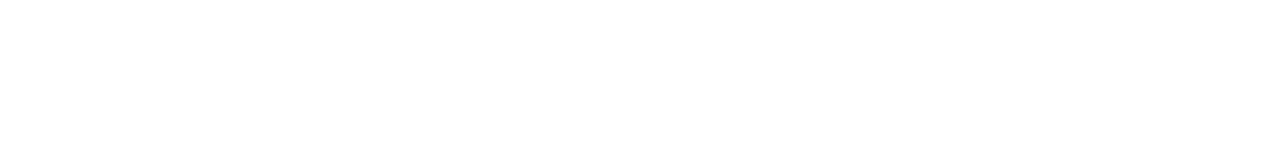
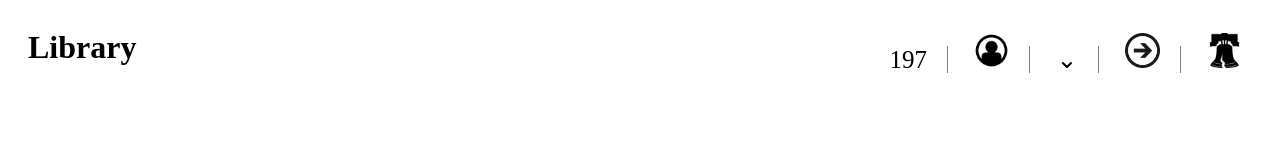
Before and after one commit to zmarston/treehouse, a plain HTML site: page index.html in a window 1280 px wide. Drawn offline with Linux system fonts and the light colour scheme.

Commit message:
add nav bar

```diff
--- a/css/styles.css
+++ b/css/styles.css
@@ -0,0 +1,37 @@
+.top {
+  overflow: auto;
+  margin-left: 20px;
+  margin-right: 20px;
+}
+
+.top h1 {
+  float: left;
+}
+
+nav img {
+  width: 35px;
+}
+nav {
+  font-size: 25px;
+  float: right;
+}
+
+nav li {
+  display: inline;
+  margin: 10px;
+}
+
+nav li:not(:last-child) {
+  display: inline;
+  margin: 10px;
+  border-right: solid 1px grey;
+  padding-right: 20px;
+}
+
+nav p {
+  display: inline;
+  margin-bottom: 20px;
+}
+nav li:first-child {
+  margin-bottom: 10px;
+}
--- a/index.html
+++ b/index.html
@@ -6,6 +6,19 @@
     <title>Treehouse</title>
   </head>
   <body>
-
-  </body>
+    <div class="wrap">
+      <div class="top">
+        <h1>Library</h1>
+        <nav>
+          <ul>
+            <li>197</li>
+            <li><img id="user-icon" src="img/user-icon.png" alt="User Icon"></li>
+            <li>&#8964;</li>
+            <li><img src="img/arrow.png" alt="User Icon"></li>
+            <li><img src="img/bell.png" alt="User Icon"></li>
+          </ul>
+        </nav>
+      </div>
+    </body>
+    </div>
 </html>
```
Also changed, not shown: img/arrow.png (added), img/bell.png (added), img/user-icon.png (added).
